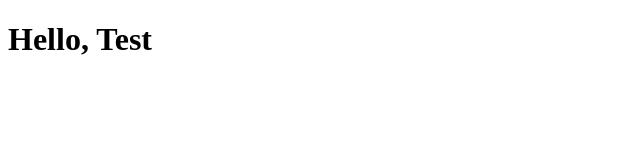
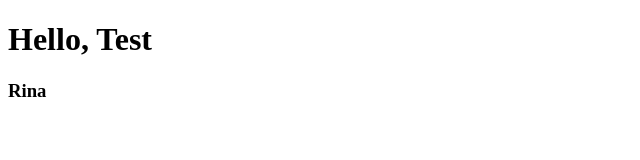
Before and after one commit to eneakukaj/Projekti-DZHU, a plain HTML site: page index.html in a window 1280 px wide. Shown: the full height of the page, 0-640 px from the left. Drawn offline with Linux system fonts and the light colour scheme.

Commit message:
Update index.html

```diff
--- a/index.html
+++ b/index.html
@@ -7,6 +7,7 @@
 </head>
 <body>
     <h1>Hello, Test</h1>
+    <h3>Rina</h3>
 
 </body>
 </html>
```
